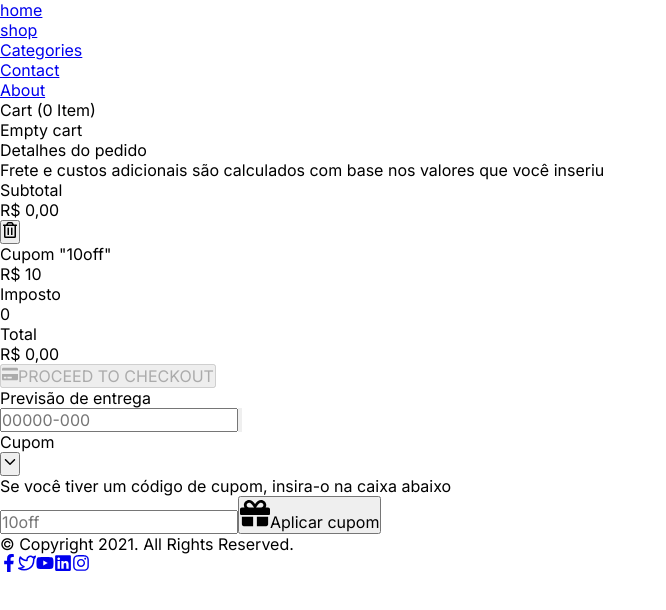
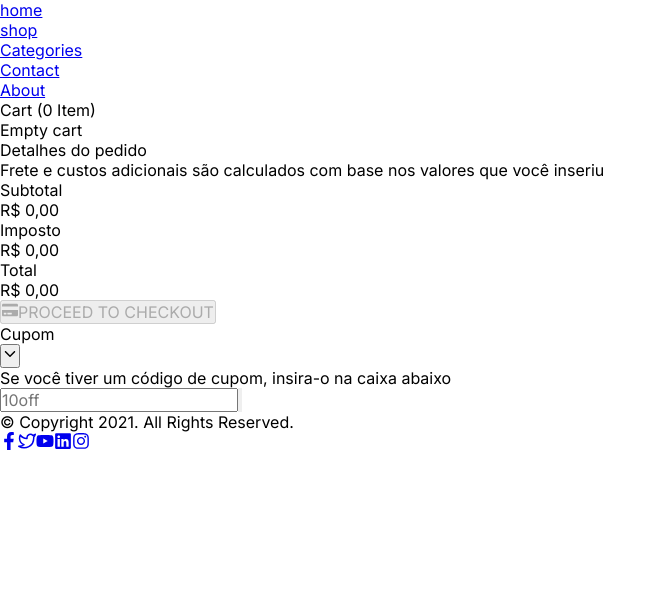
Before and after one commit to LucasWG/dshop, a Next.js app: page /shop/cart in a window 1280 px wide. Shown: the top 610 px of the page, without its empty margins (0-666 px from the left). Built offline with nearby package versions, Linux system fonts and the light colour scheme.

Commit message:
:rocket: ...

```diff
--- a/src/components/cepCard.tsx
+++ b/src/components/cepCard.tsx
@@ -7,12 +7,15 @@ import { formatCurrency, formatCurrencyToValue } from '../utils/formatCurrency'
 
 import Cookie from 'js-cookie'
 import { addDays } from 'date-fns'
+import { useCart } from '../contexts/cart'
 
 interface ICorreiosPrecoPrazo extends PrecoPrazoEvent {
 	Nome: string
 }
 
 const CepCard: React.FC = () => {
+	const { selectedShipping, selectShipping, removeShipping } = useCart()
+
 	const [address, setAddress] = useState<CepResponse>(null)
 	const [shipping, setShipping] = useState<ICorreiosPrecoPrazo[]>(null)
 
@@ -57,6 +60,7 @@ const CepCard: React.FC = () => {
 
 			setAddress(cepResponse.data)
 			setShipping(calculateShippingData)
+			if (!selectedShipping) selectShipping(calculateShippingData[0])
 		} catch (err) {
 			setCepInputError(true)
 		}
@@ -73,6 +77,7 @@ const CepCard: React.FC = () => {
 		deleteCookie('__ds-pec')
 		setAddress(null)
 		setShipping(null)
+		removeShipping()
 	}
 
 	// COOKIE	-------------------------------------------------------------------------------------------------------
@@ -136,10 +141,18 @@ const CepCard: React.FC = () => {
 					</div>
 
 					{shipping.map((_shipping, key) => (
-						<div className="flex gap-2 cursor-default bg-gray-50 p-2" key={key}>
+						<div
+							className={`flex gap-2 p-2 rounded-lg ${
+								selectedShipping?.Codigo === _shipping.Codigo
+									? 'bg-gray-300 cursor-default'
+									: 'bg-gray-50 hover:bg-gray-100 cursor-pointer'
+							}`}
+							onClick={() => selectShipping(_shipping)}
+							key={key}
+						>
 							<svg
 								xmlns="http://www.w3.org/2000/svg"
-								className="h-full w-10 inline-block mr-2"
+								className="h-full w-10 inline-block mr-2 text-gray-700"
 								fill="none"
 								viewBox="0 0 24 24"
 								stroke="currentColor"
@@ -187,7 +200,7 @@ const CepCard: React.FC = () => {
 						id="calculateShipping"
 						name="calculateShipping"
 						className={`w-full py-3 pl-3 pr-16 border rounded-md bg-gray-50 focus:outline-none
-										focus:border-gray-400 text-gray-700 ${cepInputError && 'border-red-600'}`}
+						focus:border-gray-400 text-gray-700 ${cepInputError && 'border-red-600'} disabled:opacity-60`}
 						placeholder="00000-000"
 						disabled={cepInputLoading}
 					/>
--- a/src/contexts/cart.tsx
+++ b/src/contexts/cart.tsx
@@ -1,12 +1,18 @@
 import axios from 'axios'
+import { PrecoPrazoEvent } from 'correios-brasil/dist'
 import currency from 'currency.js'
 import React, { createContext, useContext, useEffect, useState } from 'react'
+import { formatCurrencyToValue } from '../utils/formatCurrency'
 
-type Coupon = { coupon: string; discount: number }
+import { definitions } from '../utils/types/supabase'
+
+interface ICorreiosPrecoPrazo extends PrecoPrazoEvent {
+	Nome: string
+}
 
 type OrderDetails = {
 	subtotal: number
-	Coupon: number
+	coupon: number
 	tax: number
 	total: number
 }
@@ -23,8 +29,14 @@ type Product = {
 
 type CartContextData = {
 	cartItems: Product[]
+	coupon: definitions['_coupons']
 	orderDetails: OrderDetails
+	selectedShipping: ICorreiosPrecoPrazo | null
+	selectShipping(_shipping: ICorreiosPrecoPrazo): void
+	removeShipping(): void
 	addItemToCart(product: Product): void
+	addCoupon(cpn: string): Promise<boolean>
+	removeCoupon(): void
 	removeItemToCart(id: string): void
 }
 
@@ -34,9 +46,13 @@ export const CartContextProvider: React.FC = ({ children }) => {
 	const [cartItems, setCartItems] = useState<Product[]>([])
 	const [orderDetails, setOrderDetails] = useState<OrderDetails>({} as OrderDetails)
 
-	const [shippingSelected, setShippingSelected] = useState()
+	const [coupon, setCoupon] = useState<definitions['_coupons'] | null>(null)
 
-	const [coupon, setCoupon] = useState<Coupon>({} as Coupon)
+	const [selectedShipping, setSelectedShipping] = useState<ICorreiosPrecoPrazo | null>(null)
+
+	const selectShipping = (_shipping: ICorreiosPrecoPrazo) => setSelectedShipping(_shipping)
+
+	const removeShipping = () => setSelectedShipping(null)
 
 	const addItemToCart = (product: Product) => {
 		let existingItem = cartItems.findIndex(value => value.id === product.id)
@@ -85,12 +101,26 @@ export const CartContextProvider: React.FC = ({ children }) => {
 			return sumWithPreviousValue
 		}, 0)
 
-		const total = subtotal
+		const cpn = coupon ? (coupon.discount * subtotal) / 100 : 0
+
+		const total = subtotal - cpn + (selectedShipping ? formatCurrencyToValue(selectedShipping?.Valor) : 0)
 
 		setOrderDetails(obj => {
-			return { ...obj, subtotal, total }
+			return { ...obj, subtotal, coupon: cpn, total }
 		})
 	}
+
+	const addCoupon = async (cpn: string): Promise<boolean> => {
+		const { data: _coupon } = await axios.get(`/api/shop/cart/coupon`, { params: { cpn } })
+
+		if (_coupon?.error) return false
+
+		setCoupon(_coupon)
+
+		return true
+	}
+
+	const removeCoupon = () => setCoupon(null)
 
 	useEffect(() => {
 		let storedItems = JSON.parse(localStorage.getItem('__ds-trac'))
@@ -110,10 +140,27 @@ export const CartContextProvider: React.FC = ({ children }) => {
 		if (storedItems) getAllItemsFromTheCart(storedItems)
 	}, [])
 
-	useEffect(orderDetailsCalculate, [cartItems])
+	useEffect(orderDetailsCalculate, [cartItems, coupon, selectedShipping])
+
+	useEffect(() => {
+		if (cartItems.length <= 0) removeShipping()
+	}, [cartItems])
 
 	return (
-		<CartContext.Provider value={{ cartItems, orderDetails, addItemToCart, removeItemToCart }}>
+		<CartContext.Provider
+			value={{
+				cartItems,
+				coupon,
+				orderDetails,
+				selectedShipping,
+				selectShipping,
+				removeShipping,
+				addCoupon,
+				removeCoupon,
+				addItemToCart,
+				removeItemToCart
+			}}
+		>
 			{children}
 		</CartContext.Provider>
 	)
--- a/src/pages/shop/cart.tsx
+++ b/src/pages/shop/cart.tsx
@@ -3,7 +3,7 @@ import Head from 'next/head'
 import Image from 'next/image'
 import Link from 'next/link'
 import React, { useState } from 'react'
-import { FaCreditCard, FaGift, FaRegTrashAlt } from 'react-icons/fa'
+import { FaCreditCard, FaRegTrashAlt } from 'react-icons/fa'
 import { IoIosArrowDown, IoIosArrowUp } from 'react-icons/io'
 
 import CepCard from '../../components/cepCard'
@@ -15,9 +15,33 @@ import { formatCurrency } from '../../utils/formatCurrency'
 
 const Cart: React.FC = () => {
 	const router = useRouter()
-	const { cartItems, orderDetails, addItemToCart, removeItemToCart } = useCart()
+	const {
+		cartItems,
+		orderDetails,
+		coupon,
+		selectedShipping,
+		addItemToCart,
+		addCoupon,
+		removeCoupon,
+		removeItemToCart
+	} = useCart()
 
 	const [cupomCardState, setCupomCardState] = useState(false)
+	const [cupomLoading, setCupomLoading] = useState(false)
+	const [cupomError, setCupomError] = useState(false)
+
+	const handleFormCupomSubmit = async (event: React.FormEvent<HTMLFormElement>) => {
+		event.preventDefault()
+
+		setCupomError(false)
+		setCupomLoading(true)
+
+		let couponAdded = await addCoupon(event.target[0].value)
+
+		if (!couponAdded) setCupomError(true)
+
+		setCupomLoading(false)
+	}
 
 	return (
 		<>
@@ -233,24 +257,35 @@ const Cart: React.FC = () => {
 										<div className="">{formatCurrency(orderDetails.subtotal)}</div>
 									</div>
 
+									{coupon && (
 										<div className="flex justify-between items-center p-4 border-b">
 											<div className="flex gap-1 items-center">
-											<button type="button" className="p-2 group" onClick={() => {}}>
+												<button type="button" className="p-2 group" onClick={removeCoupon}>
 													<FaRegTrashAlt className="text-gray-600 group-hover:text-red-500 transition-colors duration-300" />
 												</button>
 
-											<div className="">Cupom "10off"</div>
+												<div className="">Cupom "{coupon.coupon}"</div>
 											</div>
 
-										<div className="text-green-700">R$ 10</div>
+											<div className="whitespace-nowrap text-green-700">
+												- {formatCurrency(orderDetails.coupon)}
 											</div>
+										</div>
+									)}
+
+									{selectedShipping && (
+										<div className="flex justify-between p-4 border-b">
+											<div className="">Frete</div>
+											<div className="">{formatCurrency(selectedShipping.Valor)}</div>
+										</div>
+									)}
 
 									<div className="flex justify-between p-4 border-b">
 										<div className="">Imposto</div>
-										<div className="">0</div>
+										<div className="">{formatCurrency(0)}</div>
 									</div>
 
-									<div className="flex justify-between p-4 border-b">
+									<div className="flex justify-between p-4">
 										<div className="">Total</div>
 										<div className="">{formatCurrency(orderDetails.total)}</div>
 									</div>
@@ -271,7 +306,7 @@ const Cart: React.FC = () => {
 							</button>
 						</div>
 
-						<CepCard />
+						{cartItems.length > 0 && <CepCard />}
 
 						<div className="flex flex-col gap-3 bg-white rounded-md border">
 							<div className="flex justify-between items-center p-6">
@@ -287,25 +322,69 @@ const Cart: React.FC = () => {
 									Se você tiver um código de cupom, insira-o na caixa abaixo
 								</span>
 
-								<div className="flex">
+								<form onSubmit={handleFormCupomSubmit} autoComplete="off">
+									<div className="flex relative">
 										<input
 											type="text"
-										className="border px-4 py-3 rounded-l-full focus:outline-none focus:border-gray-500
-									transition-colors duration-300 bg-gray-100 w-full"
-										placeholder="10off"
+											className={`w-full py-3 pl-3 pr-16 border rounded-md bg-gray-50 focus:outline-none
+											focus:border-gray-400 text-gray-700 ${cupomError && 'border-red-600'} disabled:opacity-60`}
+											placeholder={!!coupon ? coupon.coupon : '10off'}
+											disabled={cupomLoading || !!coupon}
 										/>
 
+										{cupomLoading ? (
 											<button
 												type="button"
-										className="flex items-center bg-gray-800 text-white px-2 gap-1 w-28 rounded-r-full
-									focus:outline-none hover:bg-green-600 transition-colors duration-500 font-serif"
-										onClick={() => {}}
+												className="absolute inset-y-0 right-0 px-4 focus:outline-none border-l"
+												disabled={cupomLoading || !!coupon}
 											>
-										<FaGift size={30} />
+												<svg
+													className="animate-spin -ml-1x mr-3x h-6 w-6 text-gray-700"
+													xmlns="http://www.w3.org/2000/svg"
+													fill="none"
+													viewBox="0 0 24 24"
+												>
+													<circle
+														className="opacity-25"
+														cx="12"
+														cy="12"
+														r="10"
+														stroke="currentColor"
+														strokeWidth="4"
+													></circle>
+													<path
+														className="opacity-75"
+														fill="currentColor"
+														d="M4 12a8 8 0 018-8V0C5.373 0 0 5.373 0 12h4zm2 5.291A7.962 7.962 0 014 12H0c0 3.042 1.135 5.824 3 7.938l3-2.647z"
+													></path>
+												</svg>
+											</button>
+										) : (
+											<button
+												type="submit"
+												className="absolute inset-y-0 right-0 px-4 focus:outline-none border-l"
+												disabled={cupomLoading || !!coupon}
+											>
+												<svg
+													xmlns="http://www.w3.org/2000/svg"
+													className="h-6 w-6 text-gray-700"
+													fill="none"
+													viewBox="0 0 24 24"
+													stroke="currentColor"
+												>
+													<path
+														strokeLinecap="round"
+														strokeLinejoin="round"
+														strokeWidth="2"
+														d="M21 21l-6-6m2-5a7 7 0 11-14 0 7 7 0 0114 0z"
+													/>
+												</svg>
+											</button>
+										)}
+									</div>
 
-										<span>Aplicar cupom</span>
-									</button>
-								</div>
+									{coupon && <span className="text-green-800 text-sm">Cupom adicionado</span>}
+								</form>
 							</div>
 						</div>
 					</section>
--- a/tailwind.config.js
+++ b/tailwind.config.js
@@ -5,7 +5,9 @@ module.exports = {
 		extend: {}
 	},
 	variants: {
-		extend: {}
+		extend: {
+			opacity: ['disabled']
+		}
 	},
 	plugins: []
 }
```
Also changed, not shown: src/pages/api/shop/cart/coupon.ts (added, +28 -0 lines). Lines whose indentation alone changed are shown as unchanged.
